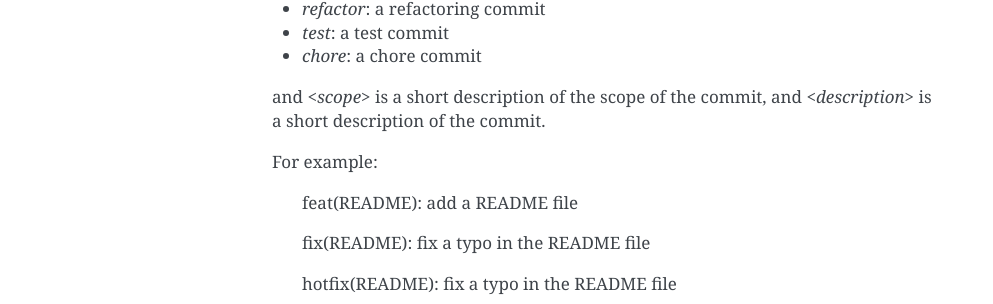
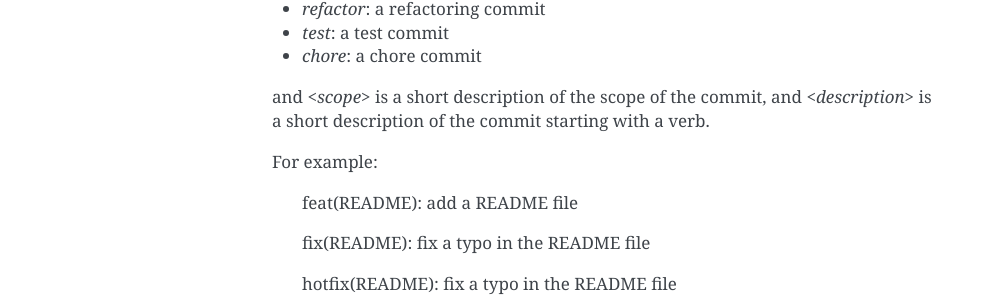
Before and after one commit to maferelo/solaris-server, a Sphinx documentation site: the page built from docs/contents/commit.rst, in a window 1280 px wide. Shown: the part 1406-1710 px from the top of the page, without its empty margins (148-1141 px from the left). Built offline with Sphinx 7.4.7, drawn with Linux system fonts in a browser that asks for light colours.

Commit message:
docs(commit): clarify commit desc starts with verb

```diff
--- a/docs/contents/commit.rst
+++ b/docs/contents/commit.rst
@@ -66,7 +66,7 @@ where `<type>` is one of the following:
 * `chore`: a chore commit
 
 and `<scope>` is a short description of the scope of the commit, and
-`<description>` is a short description of the commit.
+`<description>` is a short description of the commit starting with a verb.
 
 For example:
 
```
